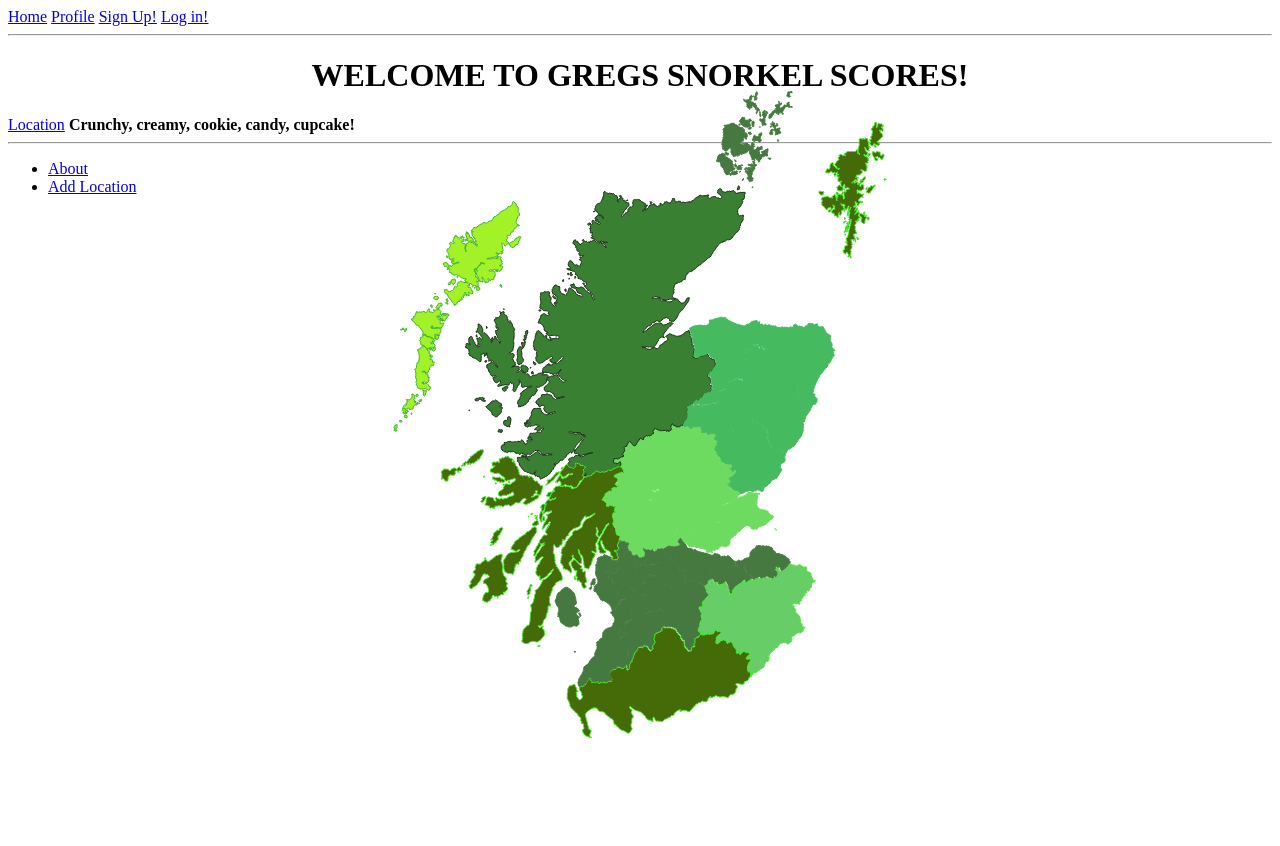
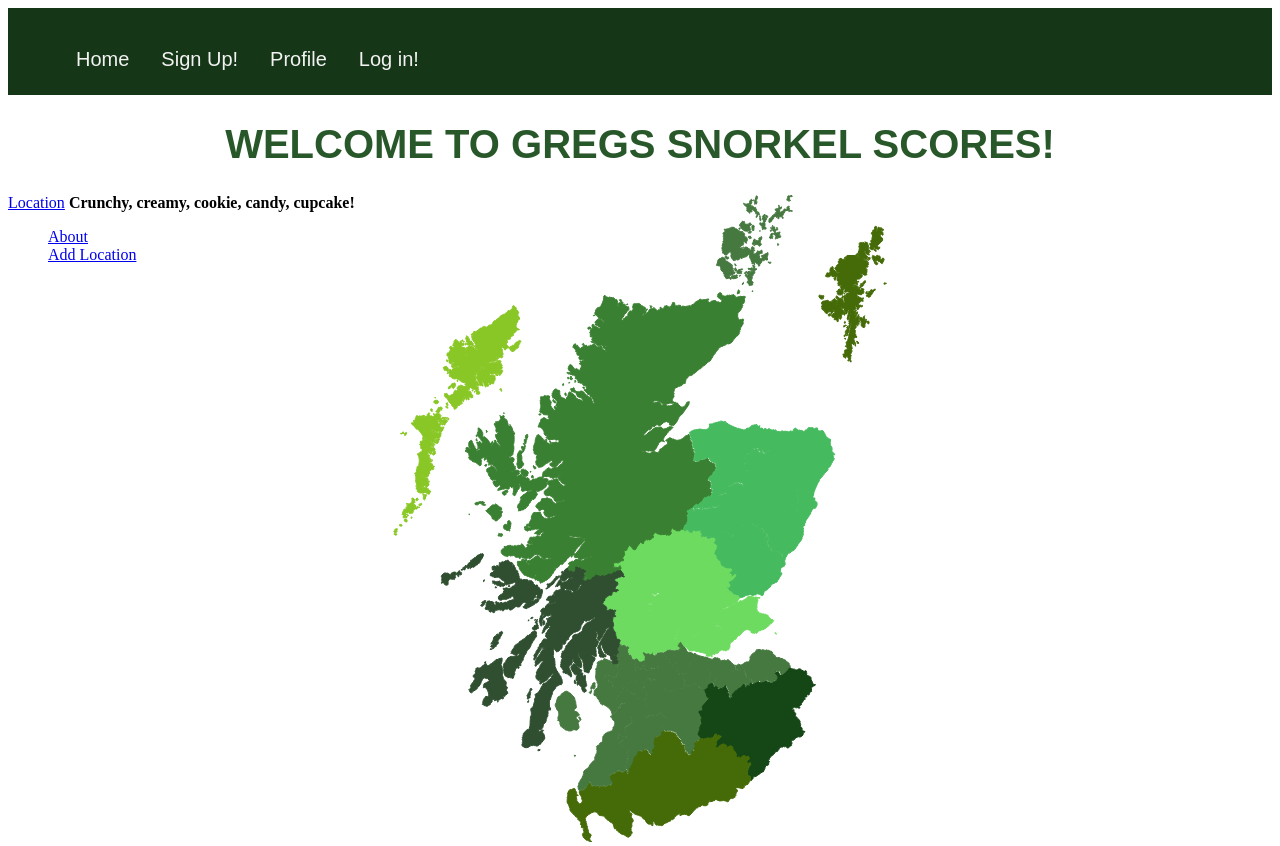
Before and after one commit to GregorJUofG/snorkel, a Django app: page / in a window 1280 px wide. Before the commit the page ends 738 px from the top, so only its background shows below. Run offline with Django 3.2, Linux system fonts and the light colour scheme.

Commit message:
some cool styles

```diff
--- /dev/null
+++ b/static/login.css
@@ -0,0 +1,15 @@
+.headingLogin h1 {
+    color: #28582a;
+    text-align: center;
+    font-family: "Copperplate", Fantasy;
+    font-size: 40px;
+}
+
+.top-right {
+    position: absolute;
+    top: 20px;
+    right: 20px;
+    color: #f2f2f2;
+    font-family: "Copperplate", Fantasy;
+    font-size: 20px;
+}
--- a/static/mapStyle.css
+++ b/static/mapStyle.css
@@ -1,11 +1,38 @@
-.heading {
-    text-decoration-color: aqua;
-    text-align: center
+ul {
+    list-style-type: none;
+}
+
+.heading h1 {
+    color: #28582a;
+    text-align: center;
+    font-family: "Copperplate", Fantasy;
+    font-size: 40px;
+}
+
+.topnav {
+    padding: 12px;
+    background-color: #163717;
+    overflow: hidden;
+}
+
+.topnav a {
+    float: left;
+    color: #f2f2f2;
+    padding: 12px 16px;
+    text-decoration: none;
+    font-family: "Copperplate", Fantasy;
+    font-size: 20px;
+}
+
+/* Change the color of links on hover */
+.topnav a:hover {
+    background-color: #28582a;
+    color: white;
 }
 
 .map {
     position: absolute;
-    top: 50%;
+    top: 65%;
     left: 50%;
     transform: translate(-50%, -50%);
 }
@@ -26,7 +53,7 @@
 
 .area19 {
     fill: #3a8032;
-    stroke: #1a2f17;
+    stroke: #3a8032;
 
 }
 
@@ -65,20 +92,26 @@
 }
 
 .area17 {
-    fill: #66cd67;
-    stroke: #47ee2d;
+    fill: #154716;
+    stroke: #154716;
 }
 
-.area22,
+.area22 {
+    fill: #2f4f30;
+    stroke: #2f4f30;
+
+}
+
+
 .area28,
 .area30 {
     fill: #446b07;
-    stroke: #47ee2d;
+    stroke: #446b07;
 }
 
 .area32 {
-    fill: #a3f127;
-    stroke: #3cb32a;
+    fill: #89c726;
+    stroke: #89c726;
 }
 
 .area1:hover,
@@ -113,5 +146,5 @@
 .area30:hover,
 .area31:hover,
 .area32:hover {
-    fill: #e82626;
+    fill: #0c170b;
 }
--- a/templates/gregssnorkelscores/base.html
+++ b/templates/gregssnorkelscores/base.html
@@ -13,22 +13,29 @@
         {% endblock %}
     </title>
     <link rel="stylesheet" href="{% static 'mapStyle.css' %}" type="text/css" />
+    <link rel="stylesheet" href="{% static 'login.css' %}" type="text/css" />
 </head>
 
 <body>
-    <div>
-        <a href="{% url 'gregssnorkelscores:home' %}">Home</a>
-        <a href="{% url 'gregssnorkelscores:profile' %}">Profile</a>
-        <a href="{% url 'gregssnorkelscores:register' %}">Sign Up!</a>
-        <a href="{% url 'gregssnorkelscores:login' %}">Log in!</a>
+    <div class="topnav">
+        <ul>
+            <li><a href="{% url 'gregssnorkelscores:home' %}">Home</a></li>
+            <li><a href="{% url 'gregssnorkelscores:register' %}">Sign Up!</a></li>
+            <li><a href="{% url 'gregssnorkelscores:profile' %}">Profile</a></li>
+            <li><a href="{% url 'gregssnorkelscores:login' %}">Log in!</a></li>
+        </ul>
+
     </div>
-    <hr />
+
     <div>
         {% block body_block %}
         This is body_blocks default content.
-        {% endblock %}
+
     </div>
-    <hr />
+
+
+
+    {% endblock %}
     <div>
         <ul>
             <li><a href="{% url 'gregssnorkelscores:about' %}">About</a></li>
--- a/templates/gregssnorkelscores/home.html
+++ b/templates/gregssnorkelscores/home.html
@@ -6,7 +6,6 @@ Homepage
 {% endblock %}
 
 {% block body_block %}
-
 <div class="heading">
     <h1>WELCOME TO GREGS SNORKEL SCORES!</h1>
 </div>
@@ -15,13 +14,11 @@ Homepage
     <a href="{% url 'gregssnorkelscores:location' %}">Location</a>
     <strong>{{ boldmessage }}</strong><br />
 </div>
-<div>
 
-    <body>
-        <p class="map">
-            <svg version="1.1" id="Layer_1" xmlns="http://www.w3.org/2000/svg"
-                xmlns:xlink="http://www.w3.org/1999/xlink" x="0px" y="0px" width="495px" height="647.9px"
-                viewBox="0 0 495 647.9" style="enable-background:new 0 0 495 647.9;" xml:space="preserve">
+<div class="map">
+    <svg version="1.1" id="Layer_1" xmlns="http://www.w3.org/2000/svg" xmlns:xlink="http://www.w3.org/1999/xlink"
+        x="0px" y="0px" width="495px" height="647.9px" viewBox="0 0 495 647.9"
+        style="enable-background:new 0 0 495 647.9;" xml:space="preserve">
         <path class="area1" d="M252.2,506v0.7l1.8,2.8l0.4,1.4l-0.4,1.2l0.4,0.5l1.1,0.7l-0.3,1.6l1.3,0.7l0.8,1l-0.7,0l-0.6,0.3l-0.7,1.2
                 l-0.1,1.1l-0.7,0.8l-0.7,0.4l-0.6,0.8L252,522l1.1,0.3l0,1.1l0.6,0.2l1.5-0.7l0.6-0.6l1-0.7l1,0.1l0.7-0.3l0.6-0.6l1,0.7l0.9,0.3
                 l1.3,0l1.4-0.5l0.8,0.3l1.3-1l0-0.6l1.4-0.6l0.7-0.6l0.5,0.7l0.8,0.4l1.1,0.9l-0.1,0.8l1,0.9l1,0.1l0.6-0.2l0.3,1.1l1.2,0.1
@@ -1045,11 +1042,7 @@ Homepage
                  M71,147l0.7,0.2l0,0.8l-0.6,0.3l-0.3-0.5L71,147z M26.8,312.8l0.3,0.8l-0.9-0.3L26.8,312.8z M81.9,197.3l0.6,0.8l-0.7,0.2
                 L81.9,197.3z"></path>
     </svg>
-        </p>
-    </body>
-
-
-
+</div>
 
 
 {% endblock %}
```
Also changed, not shown: gregssnorkelscores/views.py (+37 -23 lines), templates/gregssnorkelscores/login.html (+11 -2 lines). Lines whose indentation alone changed are shown as unchanged.
